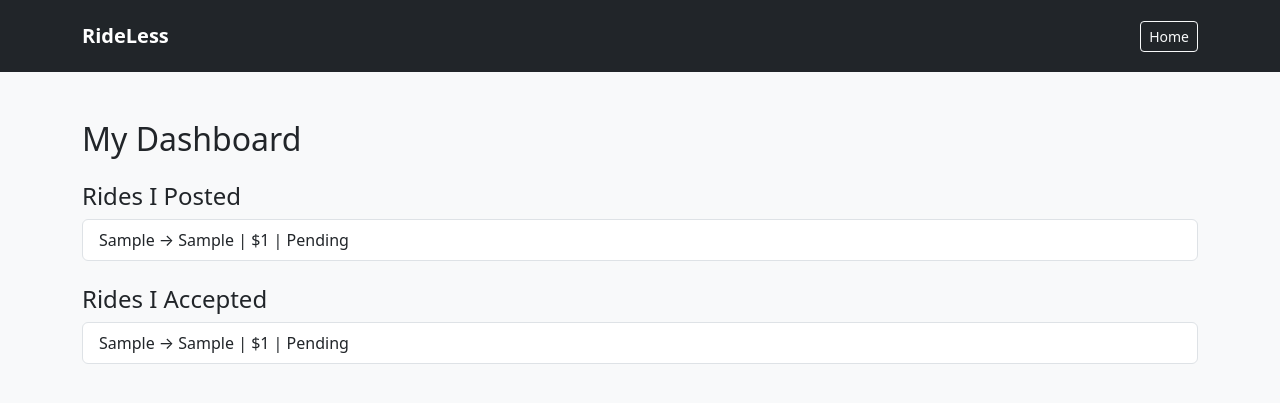
After one commit to KushalKUMAR-P/student-ride-demo, a Flask app: page /dashboard in a window 1280 px wide. The commit adds this page. Shown: the top 403 px of the page. Run offline with Flask 3, Linux system fonts and the light colour scheme; the visitor is signed in with stand-in values (Sample User, id 1); tables that the repository leaves empty hold one stand-in row (values such as "Sample post").

Commit message:
Add dashboard page

```diff
--- a/app.py
+++ b/app.py
@@ -163,5 +163,30 @@ def debug_tables():
 
 init_db()
 
+@app.route("/dashboard")
+def dashboard():
+    if "user_id" not in session:
+        return redirect("/login")
+
+    conn = get_db_connection()
+
+    posted_rides = conn.execute(
+        "SELECT * FROM rides WHERE rider_id = ?",
+        (session["user_id"],)
+    ).fetchall()
+
+    accepted_rides = conn.execute(
+        "SELECT * FROM rides WHERE driver_id = ?",
+        (session["user_id"],)
+    ).fetchall()
+
+    conn.close()
+
+    return render_template(
+        "dashboard.html",
+        posted_rides=posted_rides,
+        accepted_rides=accepted_rides
+    )
+
 if __name__ == "__main__":
     app.run(debug=True)
--- /dev/null
+++ b/templates/dashboard.html
@@ -0,0 +1,52 @@
+<!DOCTYPE html>
+<html>
+
+<head>
+    <title>Dashboard - RideLess</title>
+    <link href="https://cdn.jsdelivr.net/npm/bootstrap@5.3.2/dist/css/bootstrap.min.css" rel="stylesheet">
+</head>
+
+<body class="bg-light">
+
+    <nav class="navbar navbar-expand-lg navbar-dark bg-dark py-3">
+        <div class="container">
+            <a class="navbar-brand fw-bold" href="/">RideLess</a>
+            <a href="/" class="btn btn-outline-light btn-sm">Home</a>
+        </div>
+    </nav>
+
+    <div class="container mt-5">
+
+        <h2 class="mb-4">My Dashboard</h2>
+
+        <h4>Rides I Posted</h4>
+        {% if posted_rides %}
+        <ul class="list-group mb-4">
+            {% for ride in posted_rides %}
+            <li class="list-group-item">
+                {{ ride.origin }} → {{ ride.destination }} | ${{ ride.budget }} | {{ ride.status }}
+            </li>
+            {% endfor %}
+        </ul>
+        {% else %}
+        <p class="text-muted">No rides posted yet.</p>
+        {% endif %}
+
+        <h4>Rides I Accepted</h4>
+        {% if accepted_rides %}
+        <ul class="list-group">
+            {% for ride in accepted_rides %}
+            <li class="list-group-item">
+                {{ ride.origin }} → {{ ride.destination }} | ${{ ride.budget }} | {{ ride.status }}
+            </li>
+            {% endfor %}
+        </ul>
+        {% else %}
+        <p class="text-muted">No rides accepted yet.</p>
+        {% endif %}
+
+    </div>
+
+</body>
+
+</html>
--- a/templates/index.html
+++ b/templates/index.html
@@ -26,9 +26,10 @@
 
       <div>
         {% if session.username %}
-        <span class="text-white me-3">
+        <a href="/dashboard" class="text-white me-3 text-decoration-none">
           {{ session.username }}
-        </span>
+        </a>
+
         <a href="/logout" class="btn btn-outline-light btn-sm">Logout</a>
         {% else %}
         <a href="/login" class="btn btn-outline-light btn-sm me-2">Login</a>
```
